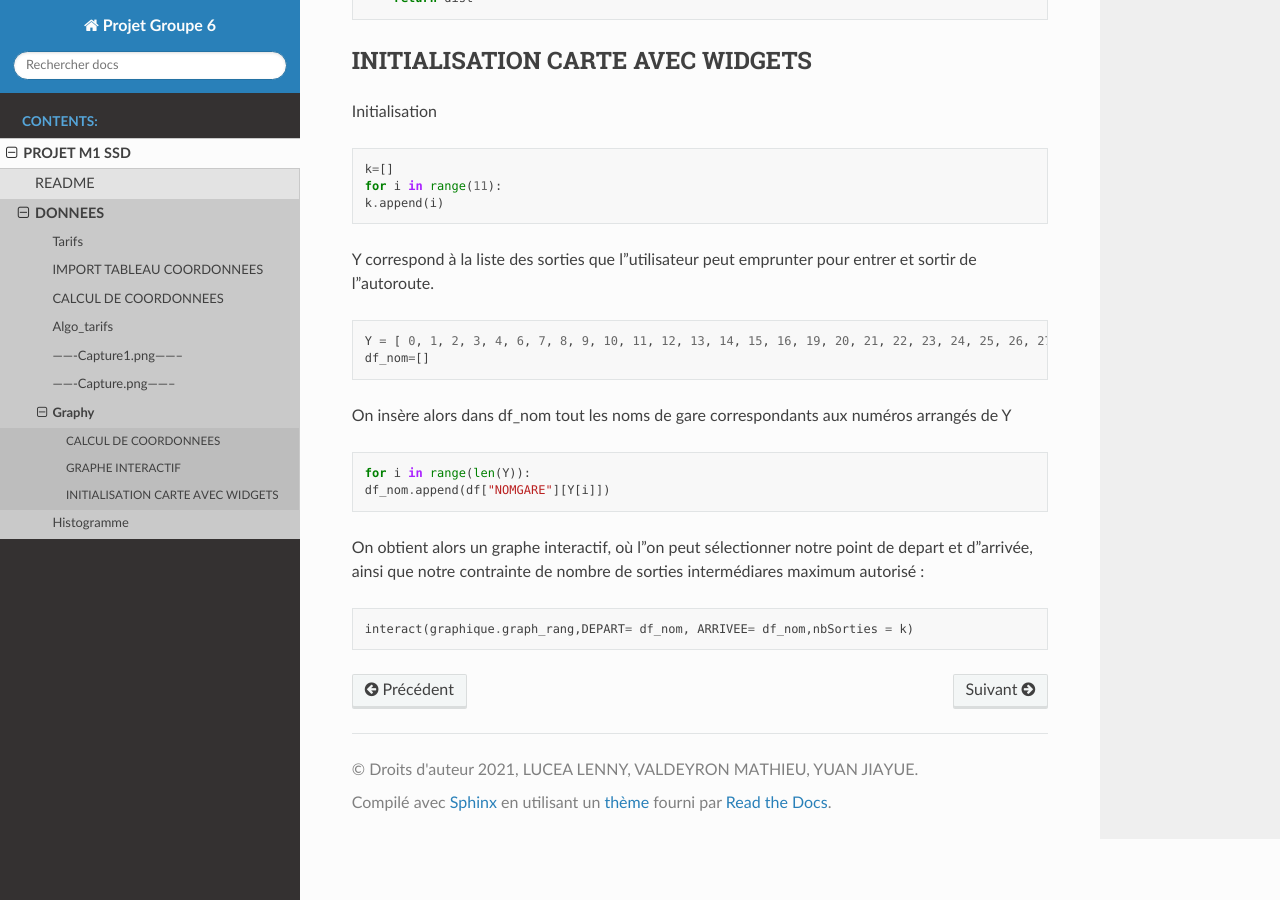
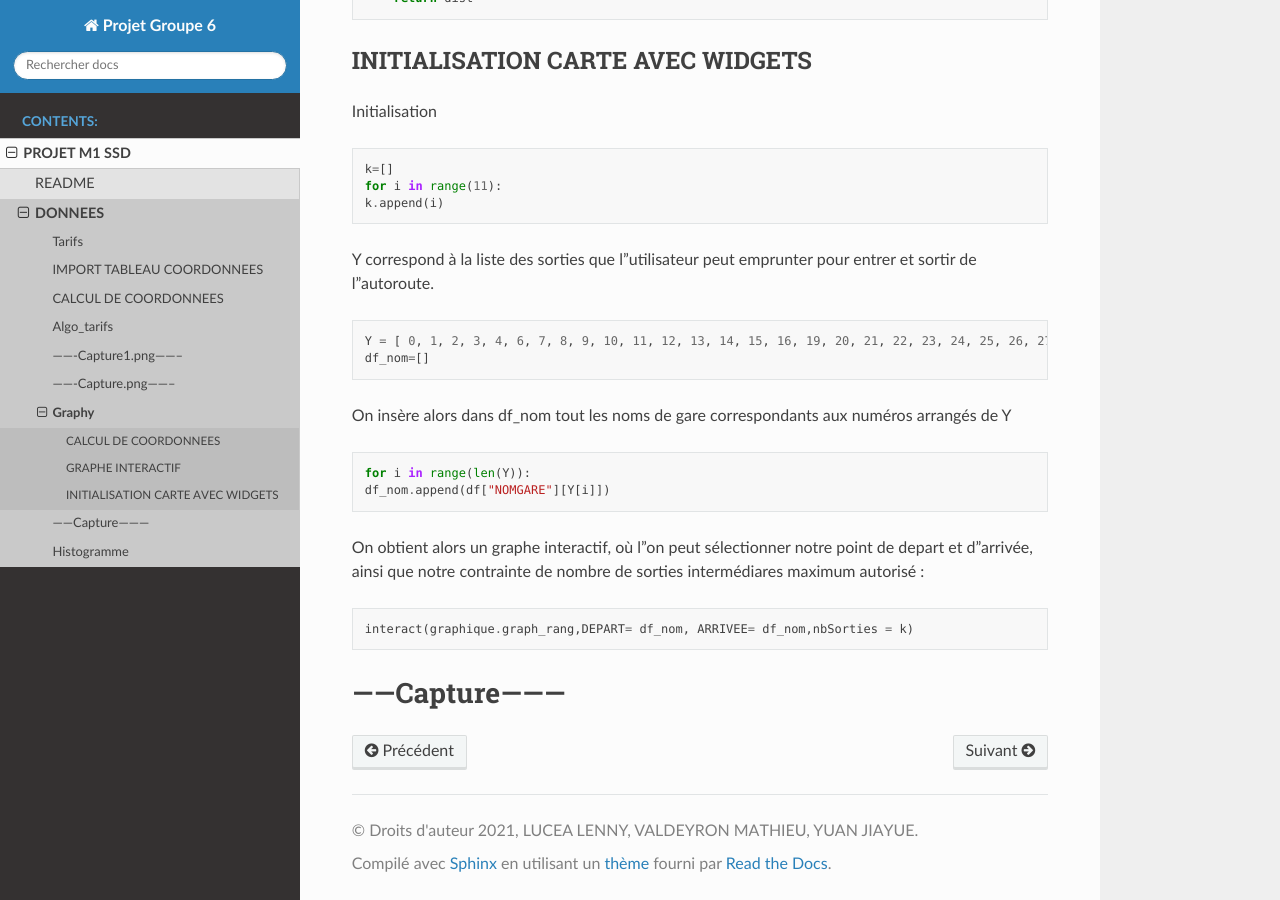
Before and after one commit to lucea97217/mapsud, a Sphinx documentation site: the page built from Sphinx_DL/source/Projet/DONNEES/Graphy.md, in a window 1280 px wide and 900 px high, scrolled down 3951 px. Built offline with Sphinx 7.4.7 and the Read the Docs theme 2.0.0, drawn with Linux system fonts in a browser that asks for light colours.

Commit message:
Update Graphy.md

```diff
--- a/Sphinx_DL/source/Projet/DONNEES/Graphy.md
+++ b/Sphinx_DL/source/Projet/DONNEES/Graphy.md
@@ -224,3 +224,5 @@ On insère alors dans df_nom tout les noms de gare correspondants aux numéros a
 On obtient alors un graphe interactif, où l'on peut sélectionner notre point de depart et d'arrivée, ainsi que notre contrainte de nombre de sorties intermédiares maximum autorisé :
 
     interact(graphique.graph_rang,DEPART= df_nom, ARRIVEE= df_nom,nbSorties = k)
+
+# ------Capture---------
```
